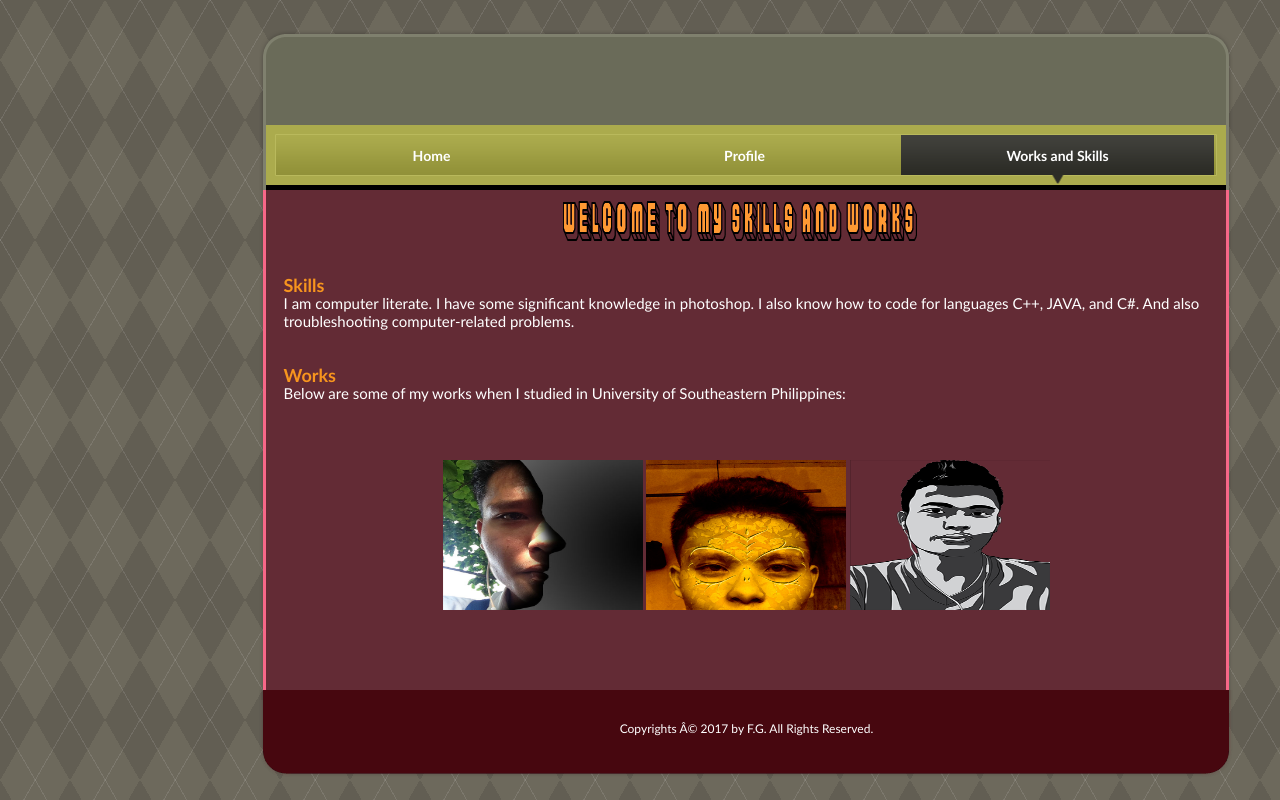
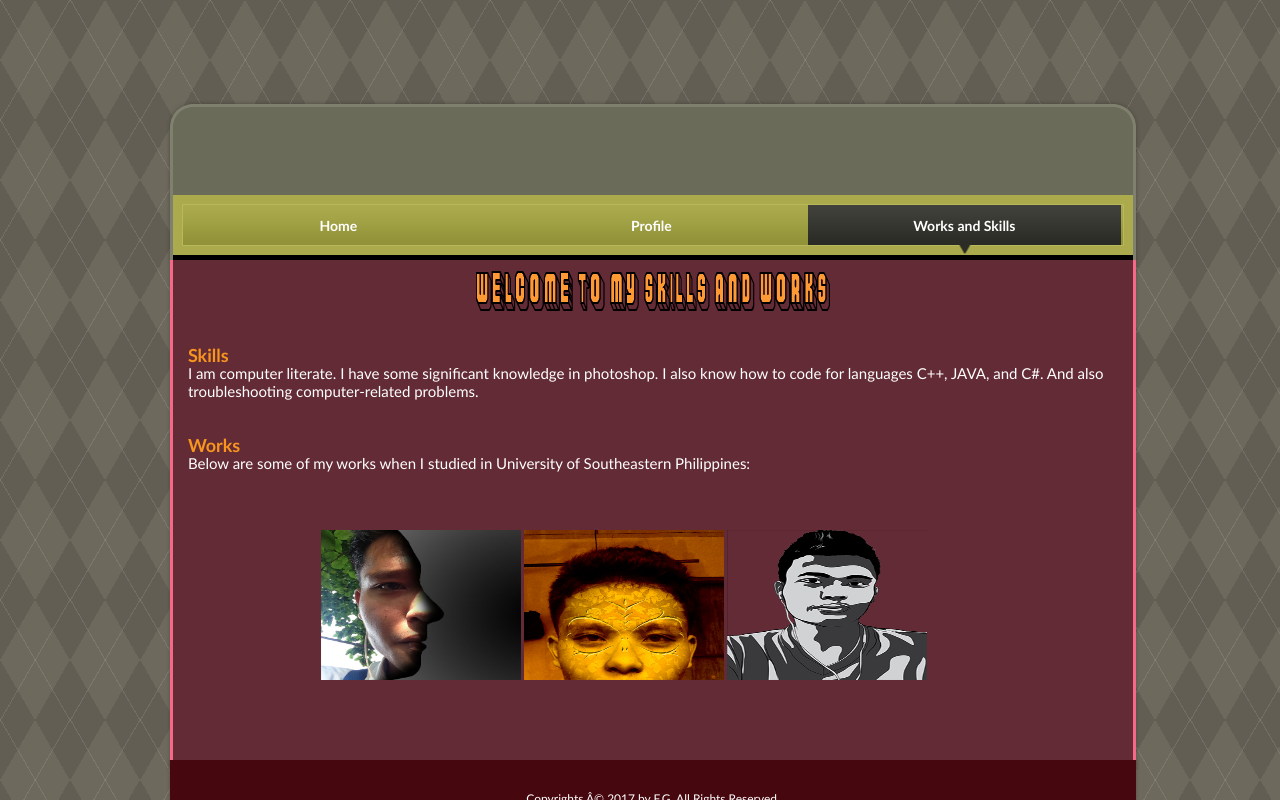
Before and after one commit to fxpg1/GETIGAN_Fritz_PersonalWebsite, a plain HTML site: page sw.html in a window 1280 px wide. Drawn offline with Linux system fonts and the light colour scheme; a web font is replaced by a local one.

Commit message:
finalizing website

```diff
--- a/css/styles.css
+++ b/css/styles.css
@@ -13,8 +13,13 @@ body {
 	linear-gradient(60deg, rgba(0,0,0,.1) 25%, transparent 25%, transparent 75%, rgba(0,0,0,.1) 75%, rgba(0,0,0,.1)),
 	linear-gradient(120deg, rgba(0,0,0,.1) 25%, transparent 25%, transparent 75%, rgba(0,0,0,.1) 75%, rgba(0,0,0,.1));
 	background-size: 70px 120px;
-
-
+    margin-left:                       -600px;
+    margin-top:                        -330px;
+    position:                        absolute;
+    height:                             768px;
+    width:                             1024px;
+    left:                                 50%;
+    top:                                  50%;
 }
 
 p {
@@ -45,8 +50,8 @@ h4 {
 #container{
 	position: absolute;
 	top: 0%;
-	left: 20%;
-	width: 920px;
+	left: 12%;
+	width: 500px;
 	margin: 0 auto;
 	padding: 30px 0 0 0;
 }
@@ -182,14 +187,14 @@ div{
 #profile{
 	position: absolute;
 	top: 85%;
-	left: 20%;
+	left: 38%;
 }
 #let{
 	width: 500px;
 	height: 200px;
 	position: absolute;
 	top: 120%;
-	left: 45%;
+	left: 80%;
 }
 #picme{
 	position: absolute;
@@ -201,7 +206,7 @@ div{
 	height: 200px;
 	position: absolute;
 	top: 120%;
-	left: 3%;
+	left: 5%;
 }
 #k{
 	text-align: left;
@@ -215,10 +220,10 @@ div{
 #mine{
 	position: absolute;
 	top: 88%;
-	left: 35%;
+	left: 45%;
 }
 #w{
 	position: absolute;
 	top: 220%;
-	left: 0%;
+	left: -10%;
 }
```
